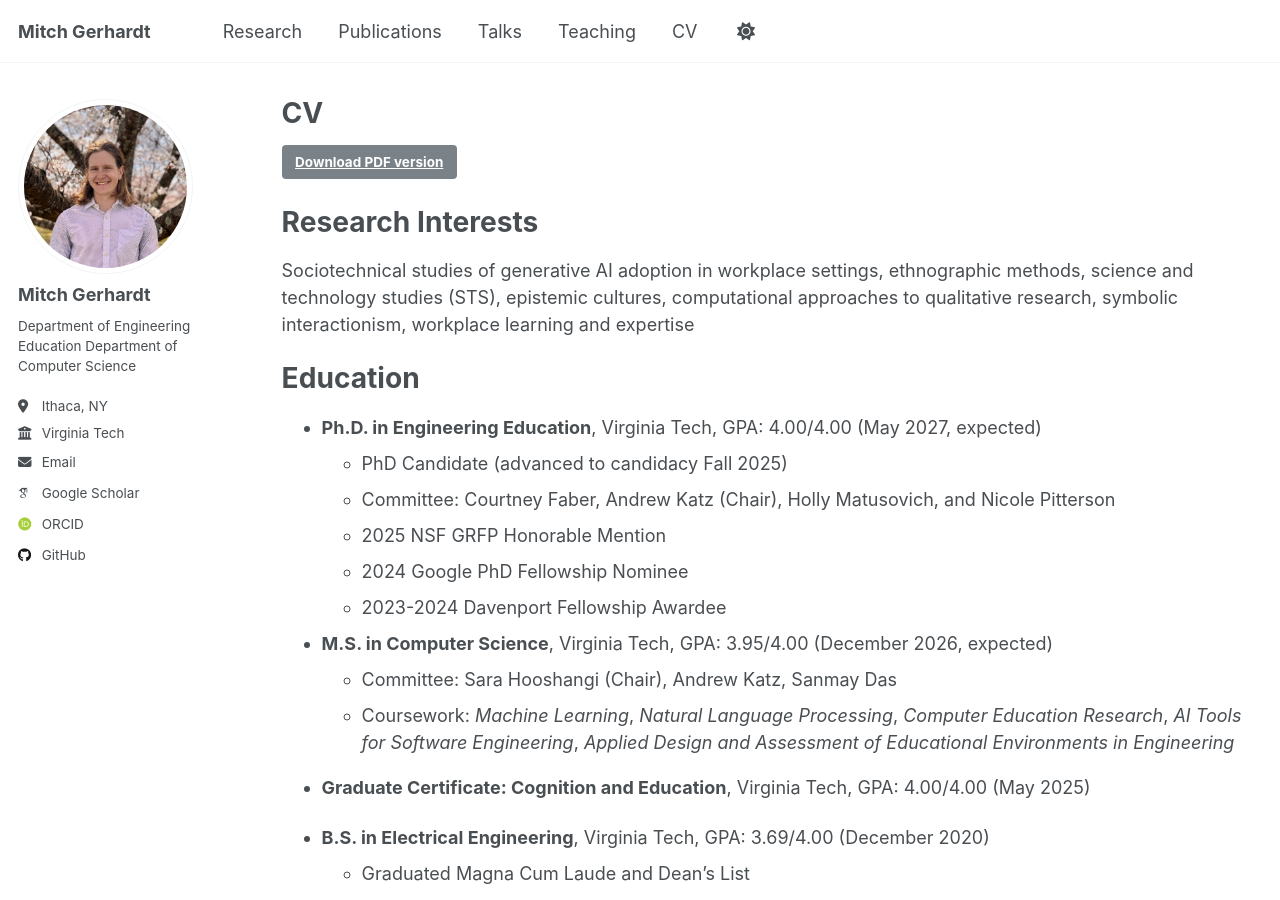
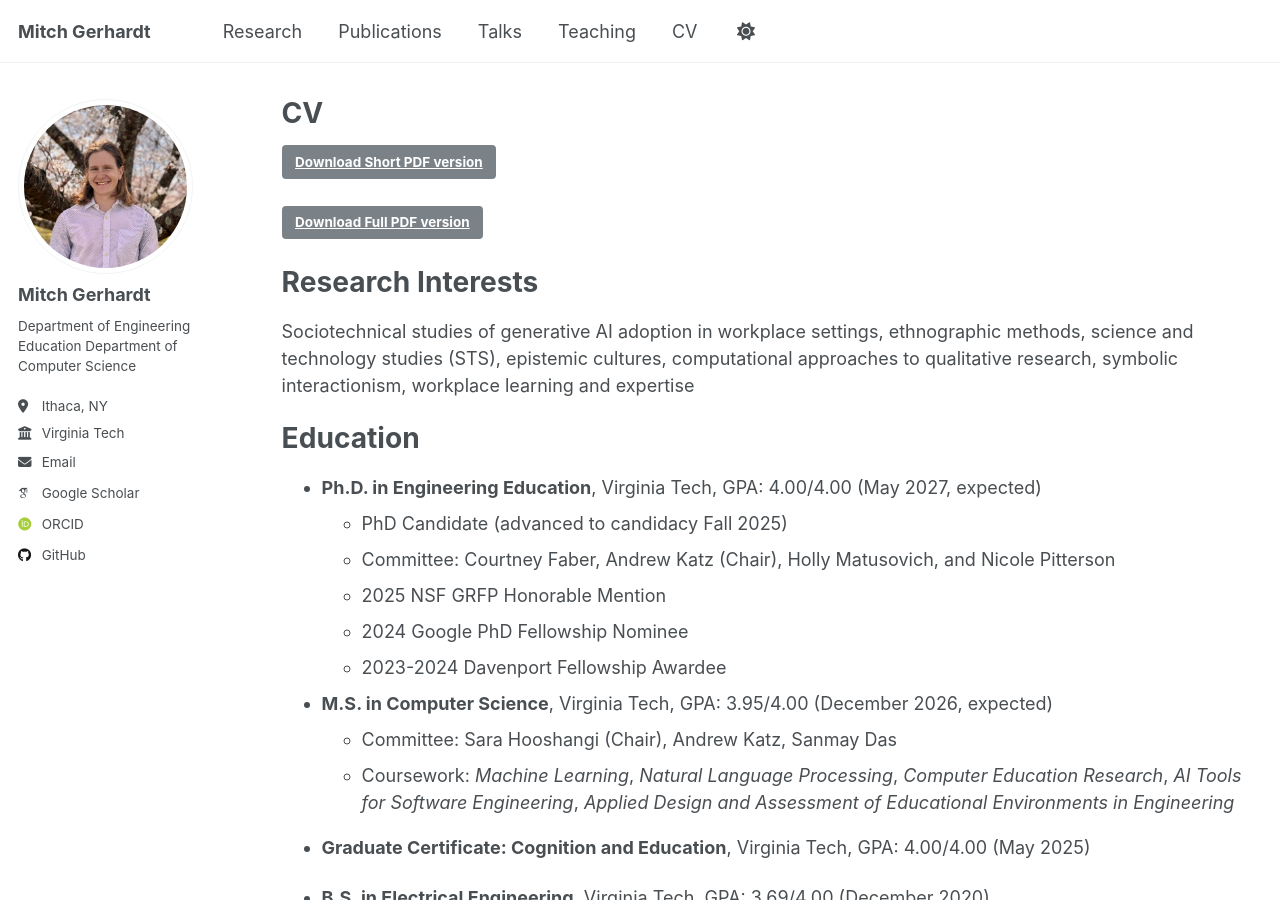
Before and after one commit to mitchg10/mitchg10.github.io, a Jekyll site: the page built from _pages/cv.md, in a window 1280 px wide and 900 px high. Built offline with Jekyll 4.4.1, drawn with Linux system fonts in a browser that asks for light colours; some web fonts are replaced.

Commit message:
Updated CV

```diff
--- a/_pages/cv.md
+++ b/_pages/cv.md
@@ -9,7 +9,9 @@ redirect_from:
 
 {% include base_path %}
 
-[Download PDF version](/files/Mitch Gerhardt CV Spring 2026.pdf){: .btn .btn--primary}
+[Download Short PDF version](/files/Mitch Gerhardt CV Spring 2026.pdf){: .btn .btn--primary}
+
+[Download Full PDF version](/files/Mitch Gerhardt CV Spring 2026 - 2 Page.pdf){: .btn .btn--primary}
 
 Research Interests
 ======
```
Also changed, not shown: 2 other files.
